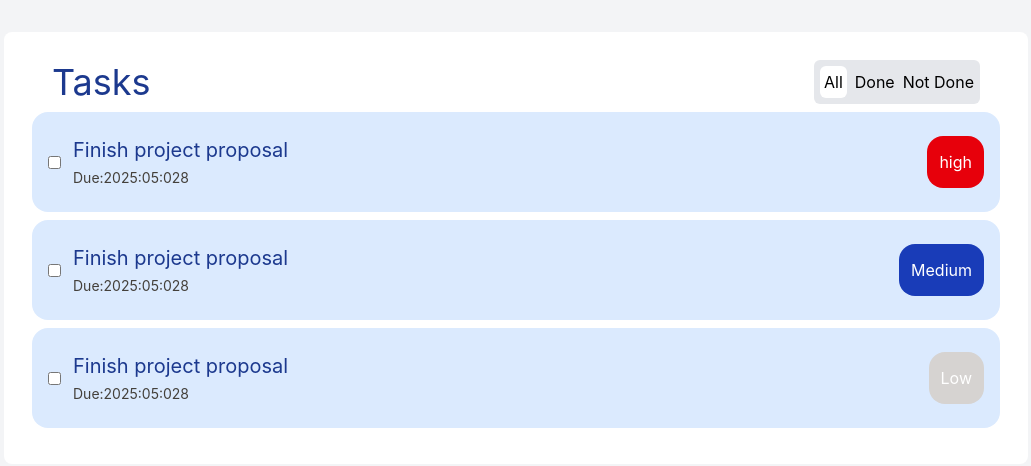
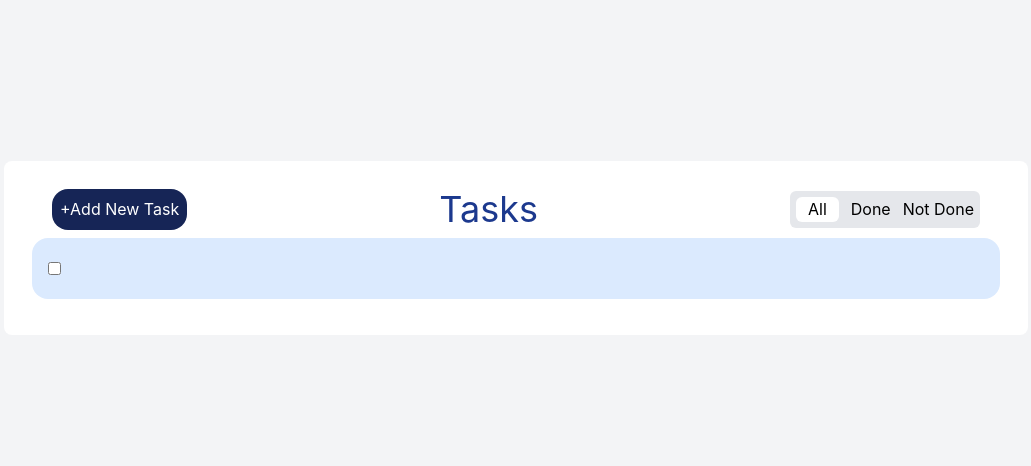
Before and after one commit to mahdinap/Tasks-manager, a React (Vite) app: page /tasks in a window 1280 px wide. Shown: the part 152-618 px from the top of the page, without its empty margins (124-1155 px from the left). Built offline with nearby package versions, Linux system fonts and the light colour scheme.

Commit message:
add navigation to pages

```diff
--- a/src/pages/create.jsx
+++ b/src/pages/create.jsx
@@ -3,17 +3,14 @@ import Input from "../inputs";
 import Buttons from "../components/buttons";
 import DatePicker from "../components/DatePicker/datePicker";
 import Select from "../components/select";
+import Tasks from "./tasks";
+import { useNavigate } from "react-router-dom";
+
 
 export default function CreateNewTsk(){
     const [task,setTask]=useState({})
+    const  navigate=useNavigate()
 
-    useEffect(()=>{
-        document.title='Create New Task'
-        document.body.classList.add("bg-sky-100")
-        return()=>{
-            document.body.classList.remove("bg-sky-100")
-        }
-    },[])
 
 
     function handlerSubmiit(e){
@@ -34,7 +31,7 @@ export default function CreateNewTsk(){
     <>
     <div className="flex flex-col w-2/3 bg-white rounded-2xl p-3">
 
-    <Buttons label="< Back" className=" bg-sky-900 rounded-lg shadow-md font-semibold transition-all duration-200 py-2 px-5 text-white active:scale-100 hover:bg-sky-950 w-30" />
+    <Buttons onClick={()=>{navigate("/tasks")}} label="< Back" className=" bg-sky-900 rounded-lg shadow-md font-semibold transition-all duration-200 py-2 px-5 text-white active:scale-100 hover:bg-sky-950 w-30" />
         <h2 className="text-sky-950 text-3xl  text-center">Creat New task</h2>
         <form action="" className="flex flex-col gap-3" onSubmit={handlerSubmiit}>
         <Input  label="Task Name" placholder="Enter your task" id="taskName" className="p-2 shadow-md border border-stone-200 rounded-md"/>
--- a/src/pages/notfoundpage.jsx
+++ b/src/pages/notfoundpage.jsx
@@ -8,7 +8,7 @@ export default function NotFoundPage(){
 
 
         <div className="flex gap-4">
-        <Link to={"/"}>
+        <Link to={"/tasks"}>
         <button className="w-32 mt-4 py-2 px-4 bg-sky-500 rounded-md shadow-md text-white cursor-pointer hover:bg-sky-600">Go Home</button>
         </Link>
         <Link to={"/login"}>
--- a/src/pages/tasks.jsx
+++ b/src/pages/tasks.jsx
@@ -1,14 +1,24 @@
+import Buttons from "../components/buttons";
 import Checkbox from "../components/checkbox";
+import { useNavigate } from "react-router";
 
 
-export default function Tasks(){
+export default function Tasks(props){
+    const {title,due,priority }=props
+    const navigate=useNavigate()
+    const priorityColor={
+         high: "bg-red-600",
+    medium: "bg-blue-800",
+    low: "bg-stone-300",
+    }
     return(
         <div className="bg-gray-100 w-full h-full flex justify-center items-center">
         <div className="container bg-white w-4/5 h-auto rounded-lg p-7 ">
             <div className="title flex items-center justify-between px-5 ">
+                <Buttons label="+Add New Task" onClick={()=>{navigate("/create")}} className="bg-blue-950 text-white p-2 rounded-2xl hover:bg-blue-900"/>
             <h2 className="text-4xl text-blue-900  ">Tasks</h2>
-            <ul className="flex gap-2 bg-gray-200 items-center p-1.5 rounded-md">
-                <li className="bg-white rounded-md p-1">All</li>
+            <ul className="flex gap-3 bg-gray-200 items-center p-1.5 rounded-md ">
+                <li className="bg-white rounded-md px-3">All</li>
                 <li>Done</li>
                 <li>Not Done</li>
             </ul>
@@ -17,31 +27,14 @@ export default function Tasks(){
             <div className="taskDetails flex gap-2">
                 <Checkbox/>
                 <div className="flex flex-col gap-1">
-                    <h4 className="text-xl text-blue-900">Finish project proposal</h4>
-                    <h5 className="text-sm text-stone-700">Due:2025:05:028</h5>
+                    <h4 className="text-xl text-blue-900">{title}</h4>
+                    <h5 className="text-sm text-stone-700">{due}</h5>
                 </div>
             </div>
-            <span className="bg-red-600 text-center py-0 px-3 rounded-2xl text-white flex items-center">high</span>
-            </div>
-             <div className="task flex justify-between py-6 px-4 bg-blue-100 my-2 rounded-2xl">
-            <div className="taskDetails flex gap-2">
-                <Checkbox/>
-                <div className="flex flex-col gap-1">
-                    <h4 className="text-xl text-blue-900">Finish project proposal</h4>
-                    <h5 className="text-sm text-stone-700">Due:2025:05:028</h5>
-                </div>
-            </div>
-            <span className="bg-blue-800 text-center py-0 px-3 rounded-2xl text-white flex items-center">Medium</span>
-            </div>
-             <div className="task flex justify-between py-6 px-4 bg-blue-100 my-2 rounded-2xl">
-            <div className="taskDetails flex gap-2">
-                <Checkbox/>
-                <div className="flex flex-col gap-1">
-                    <h4 className="text-xl text-blue-900">Finish project proposal</h4>
-                    <h5 className="text-sm text-stone-700">Due:2025:05:028</h5>
-                </div>
-            </div>
-            <span className="bg-stone-300 text-center py-0 px-3 rounded-2xl text-white flex items-center">Low</span>
+            <span
+        className={`${priorityColor[priority]} text-center py-0 px-3 rounded-2xl text-white flex items-center capitalize`}>
+        {priority}
+      </span>
             </div>
         </div>
         </div>
```
